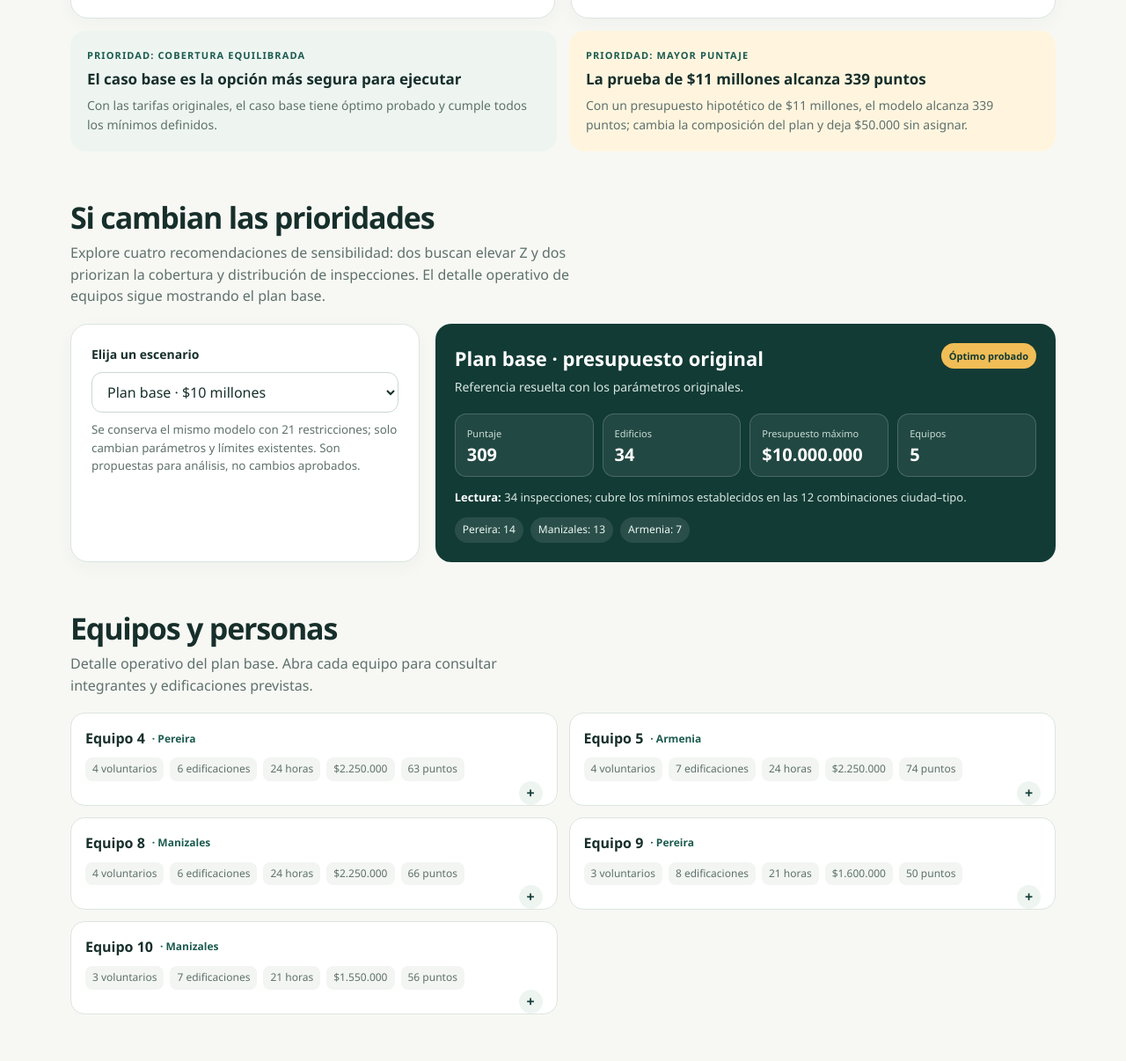
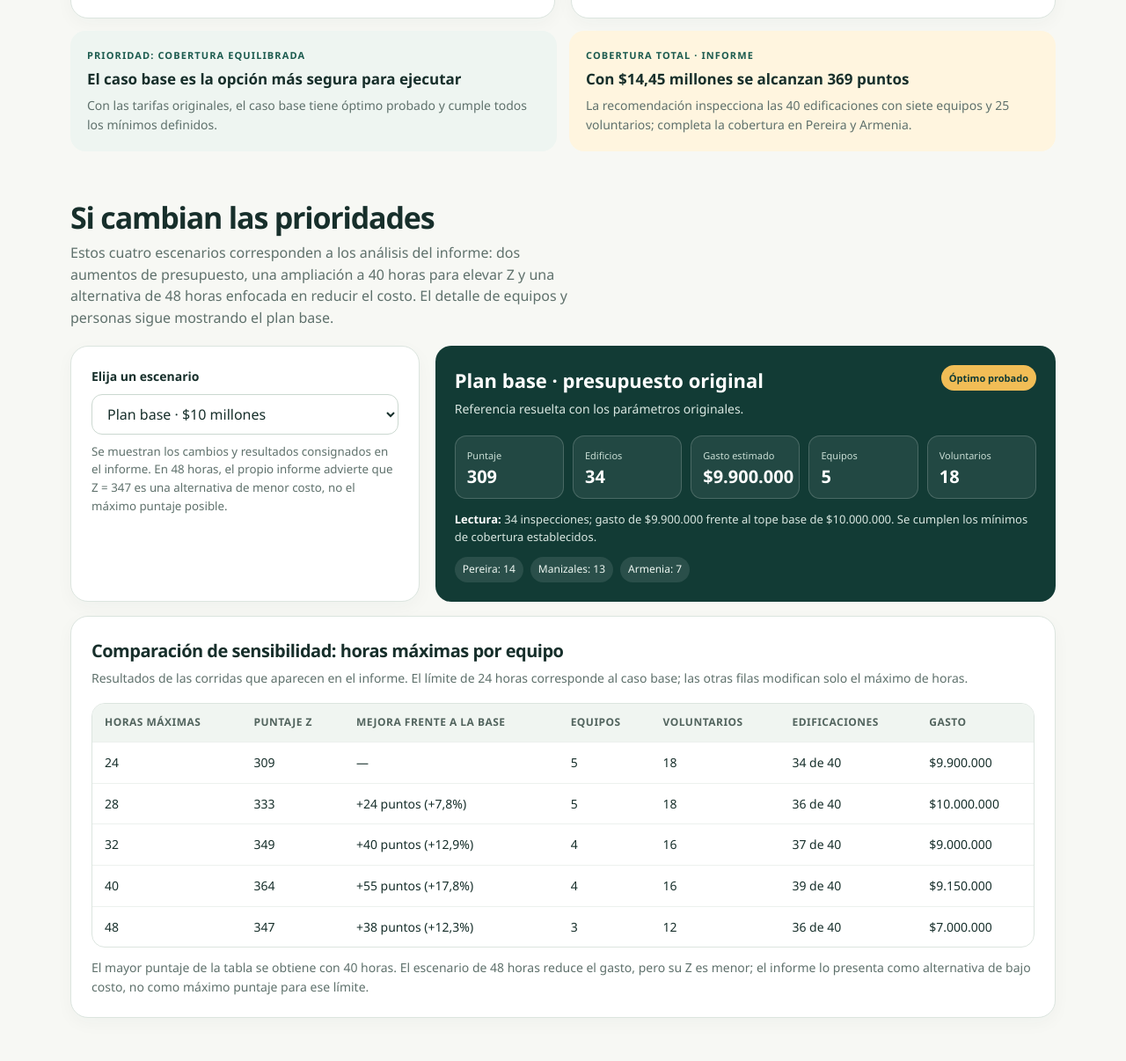
Before and after one commit to juandapachon2007-cloud/mision-voluntariado-eje-cafetero, a plain HTML site: page index.html in a window 1280 px wide. Shown: the part 1515-2721 px from the top of the page at 88% size. Drawn offline with Linux system fonts and the light colour scheme.

Commit message:
Actualizar sensibilidad según el informe G7

```diff
--- a/index.html
+++ b/index.html
@@ -125,7 +125,7 @@
     .scenario-result p { margin: 5px 0 0; color: #d9e7e1; font-size: 14px; }
     .status-pill { padding: 6px 9px; border-radius: 999px; color: var(--green); background: var(--sun); font-size: 11px; font-weight: 850; white-space: nowrap; }
     .status-pill.is-infeasible { color: #8a2f28; background: #fbe2df; }
-    .scenario-kpis { display: grid; grid-template-columns: repeat(4, 1fr); gap: 10px; margin-top: 19px; }
+    .scenario-kpis { display: grid; grid-template-columns: repeat(5, minmax(0, 1fr)); gap: 10px; margin-top: 19px; }
     .scenario-kpi { padding: 13px; border: 1px solid rgba(255,255,255,.18); border-radius: 13px; background: rgba(255,255,255,.07); }
     .scenario-kpi span { display: block; color: #c9ddd4; font-size: 11px; }
     .scenario-kpi strong { display: block; margin-top: 4px; font-size: 20px; line-height: 1.15; }
@@ -307,9 +307,9 @@
           <p>Con las tarifas originales, el caso base tiene óptimo probado y cumple todos los mínimos definidos.</p>
         </article>
         <article class="recommend alt">
-          <div class="recommend-kicker">Prioridad: mayor puntaje</div>
-          <h4>La prueba de $11 millones alcanza 339 puntos</h4>
-          <p>Con un presupuesto hipotético de $11 millones, el modelo alcanza 339 puntos; cambia la composición del plan y deja $50.000 sin asignar.</p>
+          <div class="recommend-kicker">Cobertura total · informe</div>
+          <h4>Con $14,45 millones se alcanzan 369 puntos</h4>
+          <p>La recomendación inspecciona las 40 edificaciones con siete equipos y 25 voluntarios; completa la cobertura en Pereira y Armenia.</p>
         </article>
       </div>
     </section>
@@ -318,7 +318,7 @@
       <div class="section-head">
         <div>
           <h2 id="scenario-title">Si cambian las prioridades</h2>
-          <p>Explore cuatro recomendaciones de sensibilidad: dos buscan elevar Z y dos priorizan la cobertura y distribución de inspecciones. El detalle operativo de equipos sigue mostrando el plan base.</p>
+          <p>Estos cuatro escenarios corresponden a los análisis del informe: dos aumentos de presupuesto, una ampliación a 40 horas para elevar Z y una alternativa de 48 horas enfocada en reducir el costo. El detalle de equipos y personas sigue mostrando el plan base.</p>
         </div>
       </div>
       <div class="scenario-wrap">
@@ -326,13 +326,12 @@
           <label for="scenarioSelect">Elija un escenario</label>
           <select id="scenarioSelect" aria-controls="scenarioResult">
             <option value="base">Plan base · $10 millones</option>
-            <option value="budget9">Presupuesto de prueba · $9 millones</option>
-            <option value="budget10_5">Mejorar Z · presupuesto $10,5 millones</option>
-            <option value="budget11">Mejorar Z · presupuesto $11 millones</option>
-            <option value="hours27">Distribución territorial · máximo 27 horas</option>
-            <option value="coverageArmenia">Prioridad Armenia · vivienda baja</option>
+            <option value="budget10_55">Aumentar presupuesto · $10,55 millones</option>
+            <option value="hours40">Aumentar puntaje · máximo 40 horas</option>
+            <option value="hours48">Reducir costo · máximo 48 horas</option>
+            <option value="budget14_45">Cobertura total · presupuesto $14,45 millones</option>
           </select>
-          <small>Se conserva el mismo modelo con 21 restricciones; solo cambian parámetros y límites existentes. Son propuestas para análisis, no cambios aprobados.</small>
+          <small>Se muestran los cambios y resultados consignados en el informe. En 48 horas, el propio informe advierte que Z = 347 es una alternativa de menor costo, no el máximo puntaje posible.</small>
         </div>
         <div class="scenario-result" id="scenarioResult" aria-live="polite">
           <div class="scenario-result-top">
@@ -342,13 +341,31 @@
           <div class="scenario-kpis">
             <div class="scenario-kpi"><span>Puntaje</span><strong id="scenarioScore">309</strong></div>
             <div class="scenario-kpi"><span>Edificios</span><strong id="scenarioBuildings">34</strong></div>
-            <div class="scenario-kpi"><span>Presupuesto máximo</span><strong id="scenarioBudget">$10.000.000</strong></div>
+            <div class="scenario-kpi"><span>Gasto estimado</span><strong id="scenarioCost">$9.900.000</strong></div>
             <div class="scenario-kpi"><span>Equipos</span><strong id="scenarioTeams">5</strong></div>
+            <div class="scenario-kpi"><span>Voluntarios</span><strong id="scenarioVolunteers">18</strong></div>
           </div>
           <div class="scenario-foot" id="scenarioFoot"><strong>Lectura:</strong> cumple las coberturas mínimas con $100.000 sin asignar.</div>
           <div class="mini-city" id="scenarioCities" aria-label="Distribución por ciudad"></div>
         </div>
       </div>
+      <article class="panel" style="margin-top:16px">
+        <h3>Comparación de sensibilidad: horas máximas por equipo</h3>
+        <p class="panel-intro">Resultados de las corridas que aparecen en el informe. El límite de 24 horas corresponde al caso base; las otras filas modifican solo el máximo de horas.</p>
+        <div class="table-wrap">
+          <table style="min-width:780px">
+            <thead><tr><th>Horas máximas</th><th>Puntaje Z</th><th>Mejora frente a la base</th><th>Equipos</th><th>Voluntarios</th><th>Edificaciones</th><th>Gasto</th></tr></thead>
+            <tbody>
+              <tr><td>24</td><td>309</td><td>—</td><td>5</td><td>18</td><td>34 de 40</td><td>$9.900.000</td></tr>
+              <tr><td>28</td><td>333</td><td>+24 puntos (+7,8%)</td><td>5</td><td>18</td><td>36 de 40</td><td>$10.000.000</td></tr>
+              <tr><td>32</td><td>349</td><td>+40 puntos (+12,9%)</td><td>4</td><td>16</td><td>37 de 40</td><td>$9.000.000</td></tr>
+              <tr><td>40</td><td>364</td><td>+55 puntos (+17,8%)</td><td>4</td><td>16</td><td>39 de 40</td><td>$9.150.000</td></tr>
+              <tr><td>48</td><td>347</td><td>+38 puntos (+12,3%)</td><td>3</td><td>12</td><td>36 de 40</td><td>$7.000.000</td></tr>
+            </tbody>
+          </table>
+        </div>
+        <p class="panel-intro" style="margin:12px 0 0">El mayor puntaje de la tabla se obtiene con 40 horas. El escenario de 48 horas reduce el gasto, pero su Z es menor; el informe lo presenta como alternativa de bajo costo, no como máximo puntaje para ese límite.</p>
+      </article>
     </section>
 
     <section class="section shell" id="equipos" aria-labelledby="teams-title">
@@ -395,16 +412,17 @@
         <summary>¿Qué optimiza el modelo?</summary>
         <div class="info-body">
           <p>Maximiza el puntaje asignado a las inspecciones según ciudad, tipo de edificación y urgencia, sujeto al presupuesto, capacidades de los voluntarios, tamaño y horas de trabajo de cada equipo, y mínimos de cobertura.</p>
-          <p>Por eso, “más edificios” y “mayor puntaje” no siempre coinciden. Con $11 millones, por ejemplo, el modelo obtiene 339 puntos con 33 edificios, uno menos que en el caso base.</p>
+          <p>Por eso, “más edificios” y “mayor puntaje” no siempre coinciden. En la ampliación a $10,55 millones, por ejemplo, Z aumenta de 309 a 339 aunque se inspecciona una edificación menos: se priorizan las edificaciones de urgencia alta.</p>
         </div>
       </details>
       <details class="info">
         <summary>¿Cómo se interpretan los escenarios?</summary>
         <div class="info-body">
           <ul>
-            <li>El caso base y las cuatro recomendaciones tienen óptimo probado en GAMS. La prueba de $9 millones es infactible.</li>
-            <li>Las recomendaciones separan cambios presupuestales para elevar Z de cambios en horas y cobertura para orientar la distribución de inspecciones.</li>
-            <li>Los presupuestos alternos son pruebas de sensibilidad, no cambios aprobados al presupuesto oficial.</li>
+            <li>Las cifras de los escenarios se tomaron del informe y se comparan con el caso base: Z = 309, 34 edificaciones, cinco equipos, 18 voluntarios y gasto de $9.900.000.</li>
+            <li>Con 40 horas, el informe reporta Z = 364, 39 edificaciones, cuatro equipos, 16 voluntarios y gasto de $9.150.000.</li>
+            <li>La alternativa de 48 horas baja el gasto a $7.000.000 y reporta Z = 347. El informe aclara que ese puntaje no es el máximo posible para 48 horas, por lo que se presenta como alternativa de costo y no como mejora de Z frente a 40 horas.</li>
+            <li>Los presupuestos alternos y límites de horas son escenarios de análisis; no representan cambios aprobados al presupuesto oficial.</li>
           </ul>
         </div>
       </details>
@@ -425,19 +443,18 @@
 
   <footer class="shell">
     <div class="footer-inner">
-      <p><strong>Fuente y método:</strong> datos del proyecto y guía de misión suministrados; modelo entero resuelto con GAMS 25.0.3 y CPLEX. Esta página presenta la solución base y cuatro escenarios de sensibilidad resueltos en GAMS. En todos se conservan las 21 restricciones originales; solo se modifican parámetros existentes.</p>
+      <p><strong>Fuente y método:</strong> datos del proyecto, guía de misión e informe G7.Informe (2). El modelo entero se resolvió con GAMS 25.0.3 y CPLEX. Se presentan el caso base y los cuatro análisis de sensibilidad documentados en el informe; se modifican únicamente el presupuesto máximo o el límite de horas ya existente. La alternativa de 48 horas se identifica como una solución de menor costo y no como el máximo puntaje posible para ese límite.</p>
       <a class="to-top" href="#inicio">Volver arriba ↑</a>
     </div>
   </footer>
 
   <script>
     const scenarios = {
-      base:{name:"Plan base · presupuesto original",description:"Referencia resuelta con los parámetros originales.",status:"Óptimo probado",score:309,buildings:34,teams:5,budget:10000000,city:{Pereira:14,Manizales:13,Armenia:7},foot:"34 inspecciones; cubre los mínimos establecidos en las 12 combinaciones ciudad–tipo."},
-      budget9:{name:"Presupuesto de $9 millones",description:"Prueba de sensibilidad con el resto de los parámetros base.",status:"Infactible",score:null,buildings:null,teams:null,budget:9000000,city:{},foot:"GAMS no encontró una asignación factible que cumpla todas las restricciones con este presupuesto."},
-      budget10_5:{name:"Presupuesto de $10,5 millones",description:"Recomendación para mejorar Z; solo aumenta el límite presupuestal existente.",status:"Óptimo probado",score:329,buildings:34,teams:5,budget:10500000,city:{Pereira:14,Manizales:13,Armenia:7},foot:"Z sube 20 puntos frente al caso base; se mantienen 34 edificios inspeccionados."},
-      budget11:{name:"Presupuesto de $11 millones",description:"Recomendación para mejorar Z; solo aumenta el límite presupuestal existente.",status:"Óptimo probado",score:339,buildings:33,teams:5,budget:11000000,city:{Pereira:13,Manizales:13,Armenia:7},foot:"Z sube 30 puntos. El modelo elige 33 edificios porque maximiza puntaje, no cantidad de edificios."},
-      hours27:{name:"Máximo de 27 horas por equipo",description:"Recomendación de cobertura territorial; cambia el límite de horas máximas de la restricción existente.",status:"Óptimo probado",score:327,buildings:36,teams:5,budget:10000000,city:{Pereira:15,Manizales:13,Armenia:8},foot:"Se inspeccionan dos edificios más que en la base: uno en Pereira y uno en Armenia. Se asignan 2 equipos a Pereira, 2 a Manizales y 1 a Armenia."},
-      coverageArmenia:{name:"Prioridad de vivienda baja en Armenia",description:"Aumenta de 40% a 67% el parámetro de cobertura existente para esa ciudad y tipo; se compara con el mismo presupuesto de $11 millones y máximo de 27 horas.",status:"Óptimo probado",score:353,buildings:37,teams:5,budget:11000000,city:{Pereira:16,Manizales:13,Armenia:8},foot:"La cobertura mínima pasa de 2 a 3 de las 3 viviendas bajas disponibles en Armenia. Frente al control comparable (Z = 356), Z baja 3 puntos y una inspección se reasigna desde edificaciones comunitarias."}
+      base:{name:"Plan base · presupuesto original",description:"Referencia resuelta con los parámetros originales.",status:"Óptimo probado",score:309,buildings:34,teams:5,volunteers:18,cost:9900000,city:{Pereira:14,Manizales:13,Armenia:7},foot:"34 inspecciones; gasto de $9.900.000 frente al tope base de $10.000.000. Se cumplen los mínimos de cobertura establecidos."},
+      budget10_55:{name:"Aumentar presupuesto a $10,55 millones",description:"Se modifica únicamente el presupuesto máximo existente, de $10.000.000 a $10.550.000.",status:"Óptimo probado",score:339,buildings:33,teams:5,volunteers:19,cost:10550000,city:{Pereira:13,Manizales:13,Armenia:7},foot:"Z aumenta 30 puntos (+9,7%) y se cubren las 16 edificaciones de urgencia alta; se inspecciona una edificación menos que en la base. El gasto sube $650.000 porque la base dejaba $100.000 sin usar. Pereira alcanza 143/160 puntos y Manizales y Armenia conservan sus asignaciones."},
+      hours40:{name:"Aumentar el máximo a 40 horas",description:"Se amplía de 24 a 40 horas el límite máximo existente por equipo; las demás condiciones permanecen iguales.",status:"Óptimo reportado",score:364,buildings:39,teams:4,volunteers:16,cost:9150000,city:{Pereira:18,Manizales:12,Armenia:9},foot:"Z aumenta 55 puntos (+17,8%) frente a la base. Se agregan seis inspecciones y solo queda fuera el Colegio La Colina. Pereira y Armenia alcanzan cobertura total; Manizales queda en 12/13. Se organizan cuatro equipos de cuatro voluntarios y el gasto baja $750.000."},
+      hours48:{name:"Alternativa de menor costo · máximo de 48 horas",description:"Se amplía el máximo de 24 a 48 horas por equipo para reducir equipos, voluntarios y gasto.",status:"Alternativa de menor costo",score:347,buildings:36,teams:3,volunteers:12,cost:7000000,city:{Pereira:14,Manizales:13,Armenia:9},foot:"El gasto baja $2.900.000 (29,3%) frente a la base y Z queda 38 puntos por encima de ella. Se emplean tres equipos, uno por ciudad, y quedan cuatro edificaciones sin inspeccionar (22 puntos). Advertencia del informe: Z = 347 no es el máximo posible con 48 horas; el escenario de 40 horas alcanza 364. Debe leerse como alternativa de menor costo, no como mejora de puntaje frente a 40 horas."},
+      budget14_45:{name:"Aumentar presupuesto a $14,45 millones",description:"Se aumenta únicamente el presupuesto máximo de $10.000.000 a $14.450.000.",status:"Óptimo probado",score:369,buildings:40,teams:7,volunteers:25,cost:14450000,city:{Pereira:18,Manizales:13,Armenia:9},foot:"Z aumenta 60 puntos (+19,4%) y se completan las 40 inspecciones. Pereira pasa de 14/18 a 18/18, Armenia de 7/9 a 9/9 y Manizales conserva 13/13. Se conforman tres equipos en Pereira, dos en Manizales y dos en Armenia; el presupuesto se utiliza por completo."}
     };
     const baseCity = [{"name":"Pereira","total":18,"base":14},{"name":"Manizales","total":13,"base":13},{"name":"Armenia","total":9,"base":7}];
 
@@ -469,8 +486,9 @@
       document.getElementById("scenarioStatus").classList.toggle("is-infeasible", d.status === "Infactible");
       document.getElementById("scenarioScore").textContent = d.score == null ? "—" : d.score;
       document.getElementById("scenarioBuildings").textContent = d.buildings == null ? "—" : d.buildings;
-      document.getElementById("scenarioBudget").textContent = cop(d.budget);
+      document.getElementById("scenarioCost").textContent = cop(d.cost);
       document.getElementById("scenarioTeams").textContent = d.teams == null ? "—" : d.teams;
+      document.getElementById("scenarioVolunteers").textContent = d.volunteers == null ? "—" : d.volunteers;
       document.getElementById("scenarioFoot").innerHTML = `<strong>Lectura:</strong> ${d.foot}`;
       document.getElementById("scenarioCities").innerHTML = Object.entries(d.city).map(([city,count]) => `<span>${city}: ${count}</span>`).join("");
     }
```
